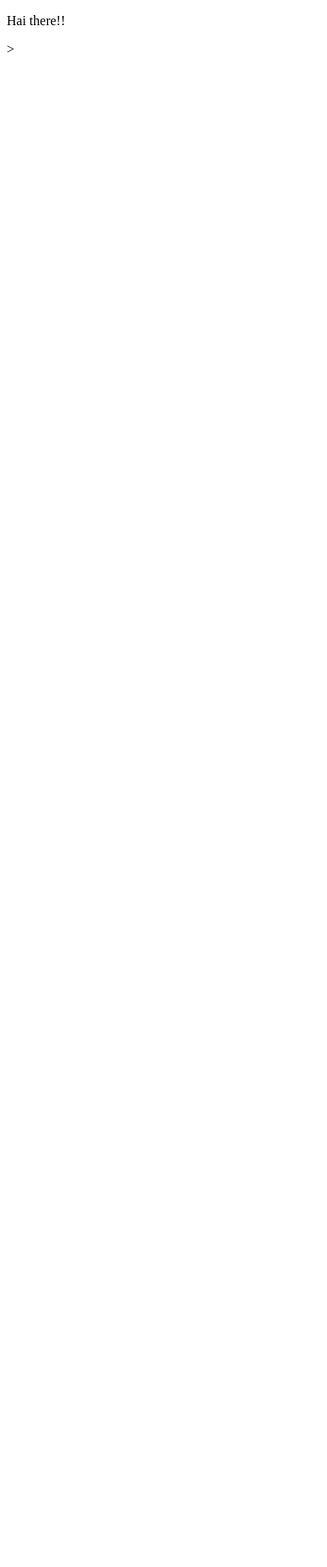
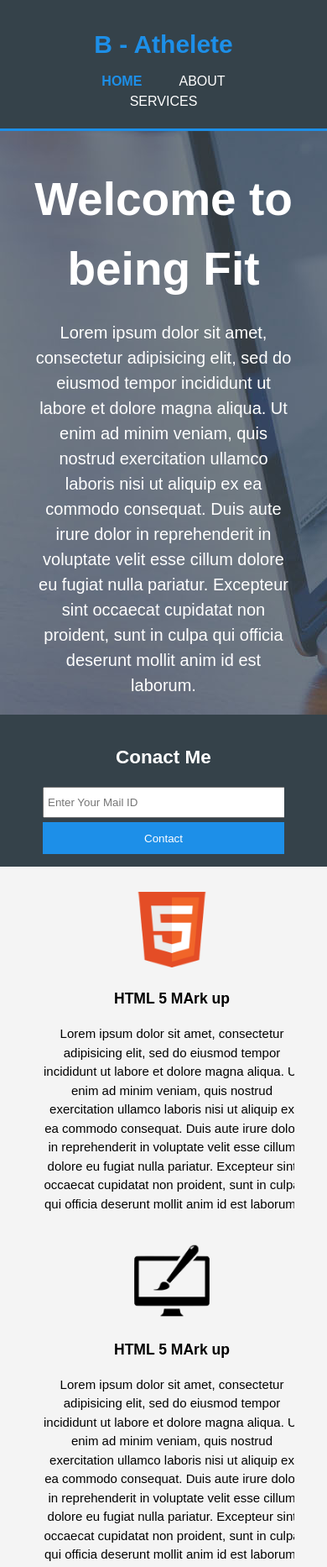
Before and after one commit to krishnaclouds/flaskapp, a plain HTML site: page static/index.html in a window 390 px wide. Shown: the top 1866 px of the page at 84% size. Before the commit the page ends 844 px from the top, so only its background shows below. Drawn offline with Linux system fonts and the light colour scheme.

Commit message:
Responsive site trail added

```diff
--- /dev/null
+++ b/static/css/style.css
@@ -0,0 +1,205 @@
+body{
+  font: 15px/1.5 Arial, Helvetica,sans-serif;
+  padding:0;
+  margin:0;
+  background-color:#f4f4f4;
+}
+
+/* Global */
+.container{
+  width:80%;
+  margin:auto;
+  overflow:hidden;
+}
+
+ul{
+  margin:0;
+  padding:0;
+}
+
+.button1{
+  height:38px;
+  background:#1d8fe8;
+  border:0;
+  padding-left: 20px;
+  padding-right:20px;
+  color:#ffffff;
+}
+
+.dark{
+  padding:15px;
+  background:#35424a;
+  color:#ffffff;
+  margin-top:10px;
+  margin-bottom:10px;
+}
+
+/* Header **/
+header{
+  background:#35424a;
+  color:#ffffff;
+  padding-top:30px;
+  min-height:70px;
+  border-bottom:#1d8fe8 3px solid;
+}
+
+header a{
+  color:#ffffff;
+  text-decoration:none;
+  text-transform: uppercase;
+  font-size:16px;
+}
+
+header li{
+  float:left;
+  display:inline;
+  padding: 0 20px 0 20px;
+}
+
+header #branding{
+  float:left;
+}
+
+header #branding h1{
+  margin:0;
+}
+
+header nav{
+  float:right;
+  margin-top:10px;
+}
+
+header .highlight, header .current a{
+  color:#1d8fe8;
+  font-weight:bold;
+}
+
+header a:hover{
+  color:#cccccc;
+  font-weight:bold;
+}
+
+/* Showcase */
+#showcase{
+  min-height:400px;
+  background:url('../img/showcase.jpg') no-repeat 0 -400px;
+  text-align:center;
+  color:#ffffff;
+}
+
+#showcase h1{
+  margin-top:100px;
+  font-size:55px;
+  margin-bottom:10px;
+}
+
+#showcase p{
+  font-size:20px;
+}
+
+/* Newsletter */
+#newsletter{
+  padding:15px;
+  color:#ffffff;
+  background:#35424a
+}
+
+#newsletter h1{
+  float:left;
+}
+
+#newsletter form {
+  float:right;
+  margin-top:15px;
+}
+
+#newsletter input[type="email"]{
+  padding:4px;
+  height:25px;
+  width:250px;
+}
+
+/* Boxes */
+#boxes{
+  margin-top:20px;
+}
+
+#boxes .box{
+  float:left;
+  text-align: center;
+  width:30%;
+  padding:10px;
+}
+
+#boxes .box img{
+  width:90px;
+}
+
+/* Sidebar */
+aside#sidebar{
+  float:right;
+  width:30%;
+  margin-top:10px;
+}
+
+aside#sidebar .quote input, aside#sidebar .quote textarea{
+  width:90%;
+  padding:5px;
+}
+
+/* Main-col */
+article#main-col{
+  float:left;
+  width:65%;
+}
+
+/* Services */
+ul#services li{
+  list-style: none;
+  padding:20px;
+  border: #cccccc solid 1px;
+  margin-bottom:5px;
+  background:#e6e6e6;
+}
+
+footer{
+  padding:20px;
+  margin-top:20px;
+  color:#ffffff;
+  background-color:#1d8fe8;
+  text-align: center;
+}
+
+/* Media Queries */
+@media(max-width: 768px){
+  header #branding,
+  header nav,
+  header nav li,
+  #newsletter h1,
+  #newsletter form,
+  #boxes .box,
+  article#main-col,
+  aside#sidebar{
+    float:none;
+    text-align:center;
+    width:100%;
+  }
+
+  header{
+    padding-bottom:20px;
+  }
+
+  #showcase h1{
+    margin-top:40px;
+  }
+
+  #newsletter button, .quote button{
+    display:block;
+    width:100%;
+  }
+
+  #newsletter form input[type="email"], .quote input, .quote textarea{
+    width:100%;
+    margin-bottom:5px;
+  }
+}
--- a/static/index.html
+++ b/static/index.html
@@ -1,9 +1,66 @@
 <!DOCTYPE html>
-<html>
+<html lang="en">
 <head>
-	<title>Hai Somya</title>
+  <meta charset="UTF-8">
+  <meta name="viewport" content="width=device-width, initial-scale=1.0">
+  <meta http-equiv="X-UA-Compatible" content="ie=edge">
+  <meta name="keywords" content="Body Buidling, Being fit">
+  <title>B Athelete | Welcome</title>
+  <link rel="stylesheet" href="./css/style.css">
 </head>
 <body>
-<p>Hai there!!</p>
+  <header>
+    <div class="container">
+      <div id="branding">
+        <h1><span class="highlight">B - Athelete</span></h1>
+      </div>
+      <nav>
+        <ul>
+          <li class="current"><a href="index.html">Home</a></li>
+          <li><a href="about.html">About</a></li>
+          <li><a href="services.html">Services
+
+          </a></li>
+        </ul>
+      </nav>
+    </div>
+  </header>
+  <section id="showcase">
+    <div class="container">
+      <h1>Welcome to being Fit</h1>
+      <p>Lorem ipsum dolor sit amet, consectetur adipisicing elit, sed do eiusmod tempor incididunt ut labore et dolore magna aliqua. Ut enim ad minim veniam, quis nostrud exercitation ullamco laboris nisi ut aliquip ex ea commodo consequat. Duis aute irure dolor in reprehenderit in voluptate velit esse cillum dolore eu fugiat nulla pariatur. Excepteur sint occaecat cupidatat non proident, sunt in culpa qui officia deserunt mollit anim id est laborum.</p>
+    </div>
+  </section>
+  <section id="newsletter">
+    <div class="container">
+      <h1>Conact Me</h1>
+      <form action="process.php">
+        <input type="email" placeholder="Enter Your Mail ID">
+        <button class="button1" type="submit">Contact</button>
+      </form>
+    </div>
+  </section>
+  <section id="boxes">
+    <div class="container">
+      <div class="box">
+        <img src="./img/logo_html.png" alt="Nothing">
+        <h3>HTML 5 MArk up</h3>
+        <p>Lorem ipsum dolor sit amet, consectetur adipisicing elit, sed do eiusmod tempor incididunt ut labore et dolore magna aliqua. Ut enim ad minim veniam, quis nostrud exercitation ullamco laboris nisi ut aliquip ex ea commodo consequat. Duis aute irure dolor in reprehenderit in voluptate velit esse cillum dolore eu fugiat nulla pariatur. Excepteur sint occaecat cupidatat non proident, sunt in culpa qui officia deserunt mollit anim id est laborum.</p>
+      </div>
+      <div class="box">
+        <img src="./img/logo_brush.png" alt="Nothing">
+        <h3>HTML 5 MArk up</h3>
+        <p>Lorem ipsum dolor sit amet, consectetur adipisicing elit, sed do eiusmod tempor incididunt ut labore et dolore magna aliqua. Ut enim ad minim veniam, quis nostrud exercitation ullamco laboris nisi ut aliquip ex ea commodo consequat. Duis aute irure dolor in reprehenderit in voluptate velit esse cillum dolore eu fugiat nulla pariatur. Excepteur sint occaecat cupidatat non proident, sunt in culpa qui officia deserunt mollit anim id est laborum.</p>
+      </div>
+      <div class="box">
+        <img src="./img/logo_css.png" alt="Nothing">
+        <h3>HTML 5 MArk up</h3>
+        <p>Lorem ipsum dolor sit amet, consectetur adipisicing elit, sed do eiusmod tempor incididunt ut labore et dolore magna aliqua. Ut enim ad minim veniam, quis nostrud exercitation ullamco laboris nisi ut aliquip ex ea commodo consequat. Duis aute irure dolor in reprehenderit in voluptate velit esse cillum dolore eu fugiat nulla pariatur. Excepteur sint occaecat cupidatat non proident, sunt in culpa qui officia deserunt mollit anim id est laborum.</p>
+      </div>
+    </div>
+  </section>
+  <footer>
+    <p>B - Athelete &copy; 2018</p>
+  </footer>
 </body>
-</html>>
+</html>
```
Also changed, not shown: static/about.html (added, +56 -0 lines), static/services.html (added, +82 -0 lines), static/img/logo_brush.png (added), static/img/logo_css.png (added), static/img/logo_html.png (added), static/img/showcase.jpg (added), static/js/index.js (added), 2 other files.
